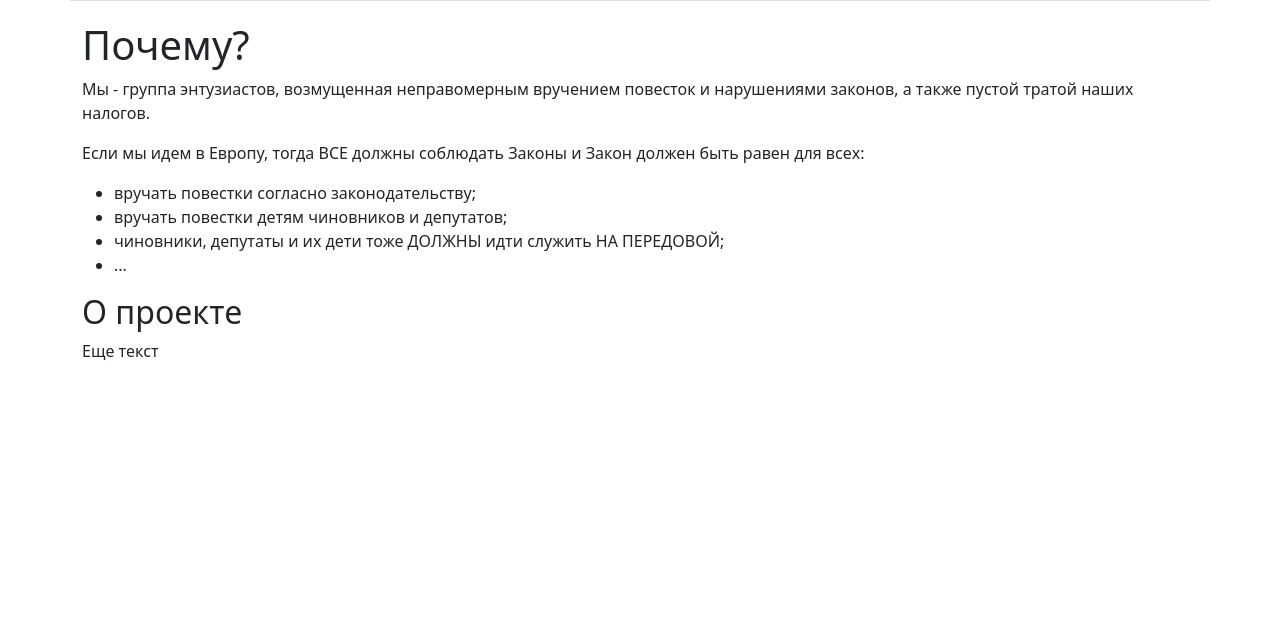
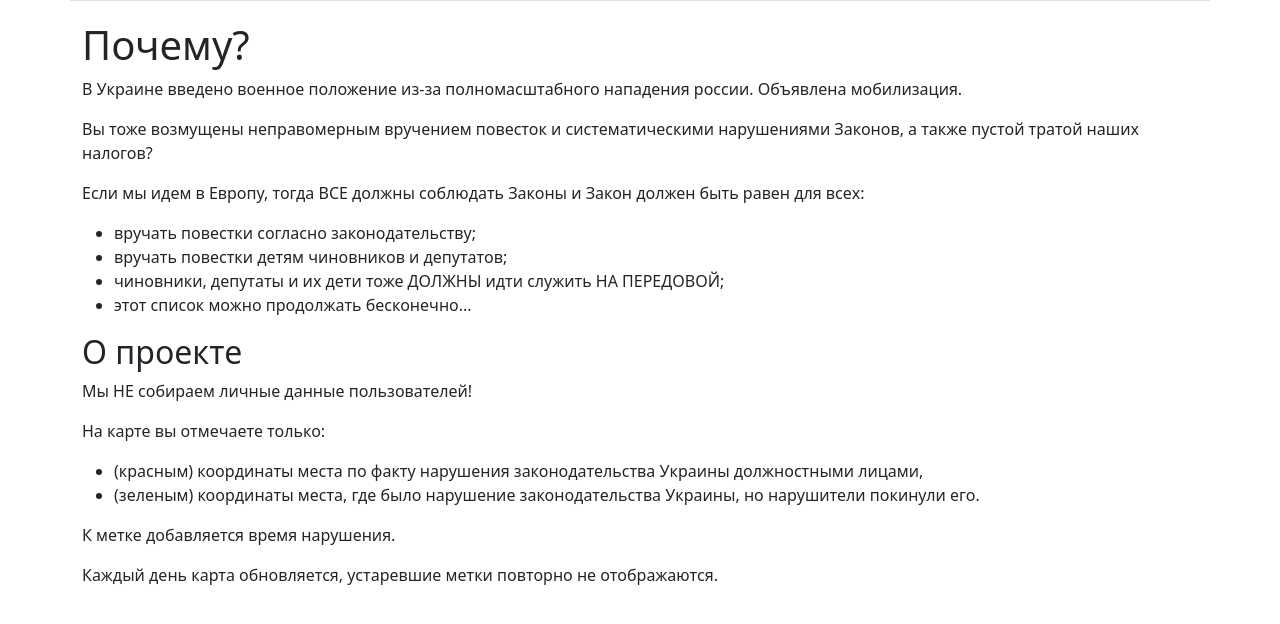
Before and after one commit to VetalM84/flaskFolium, a Flask app: page /about/ in a window 1280 px wide. Shown: the part 72-696 px from the top of the page. Run offline with Flask 2, Linux system fonts and the light colour scheme.

Commit message:
Edit text. Add Flask flash.

```diff
--- a/maps/templates/about.html
+++ b/maps/templates/about.html
@@ -8,15 +8,23 @@
 {% block content %}
     <div class="col-md-12">
         <h1>Почему?</h1>
-        <p>Мы - группа энтузиастов, возмущенная неправомерным вручением повесток и нарушениями законов, а также пустой тратой наших налогов.</p>
+        <p>В Украине введено военное положение из-за полномасштабного нападения россии. Объявлена мобилизация.</p>
+        <p>Вы тоже возмущены неправомерным вручением повесток и систематическими нарушениями Законов, а также пустой тратой наших налогов?</p>
         <p>Если мы идем в Европу, тогда ВСЕ должны соблюдать Законы и Закон должен быть равен для всех:</p>
         <ul>
             <li>вручать повестки согласно законодательству;</li>
             <li>вручать повестки детям чиновников и депутатов;</li>
             <li>чиновники, депутаты и их дети тоже ДОЛЖНЫ идти служить НА ПЕРЕДОВОЙ;</li>
-            <li>...</li>
+            <li>этот список можно продолжать бесконечно...</li>
         </ul>
         <h2>О проекте</h2>
-        <p>Еще текст</p>
+        <p>Мы НЕ собираем личные данные пользователей!</p>
+        <p>На карте вы отмечаете только:</p>
+        <ul>
+            <li>(красным) координаты места по факту нарушения законодательства Украины должностными лицами,</li>
+            <li>(зеленым) координаты места, где было нарушение законодательства Украины, но нарушители покинули его.</li>
+        </ul>
+        <p>К метке добавляется время нарушения.</p>
+        <p>Каждый день карта обновляется, устаревшие метки повторно не отображаются.</p>
     </div>
 {% endblock %}
--- a/maps/templates/base.html
+++ b/maps/templates/base.html
@@ -5,7 +5,7 @@
     <meta name="viewport" content="width=device-width, initial-scale=1">
 
       {% block head %}
-        <title>Карта вручения и выдачи повесток Украина</title>
+        <title>Карта нарушений вручения повесток в Украине</title>
       {% endblock %}
 
     <link href="https://cdn.jsdelivr.net/npm/bootstrap@5.2.0/dist/css/bootstrap.min.css" rel="stylesheet" integrity="sha384-gH2yIJqKdNHPEq0n4Mqa/HGKIhSkIHeL5AyhkYV8i59U5AR6csBvApHHNl/vI1Bx" crossorigin="anonymous">
@@ -25,6 +25,18 @@
 
   <div class="container text-left">
       <div class="row">
+          {% with messages = get_flashed_messages() %}
+            {% if messages %}
+              <ul class=flashes>
+              {% for message in messages %}
+                <li>{{ message }}</li>
+              {% endfor %}
+              </ul>
+            {% endif %}
+          {% endwith %}
+      </div>
+
+      <div class="row">
           {% block content %}
           {% endblock %}
       </div>
```
Also changed, not shown: maps/templates/index.html (+0 -9 lines).
